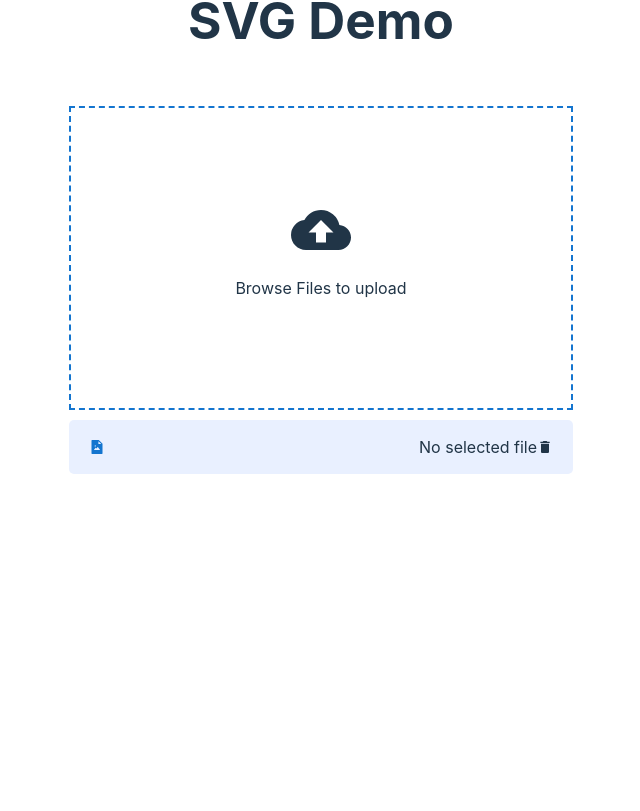
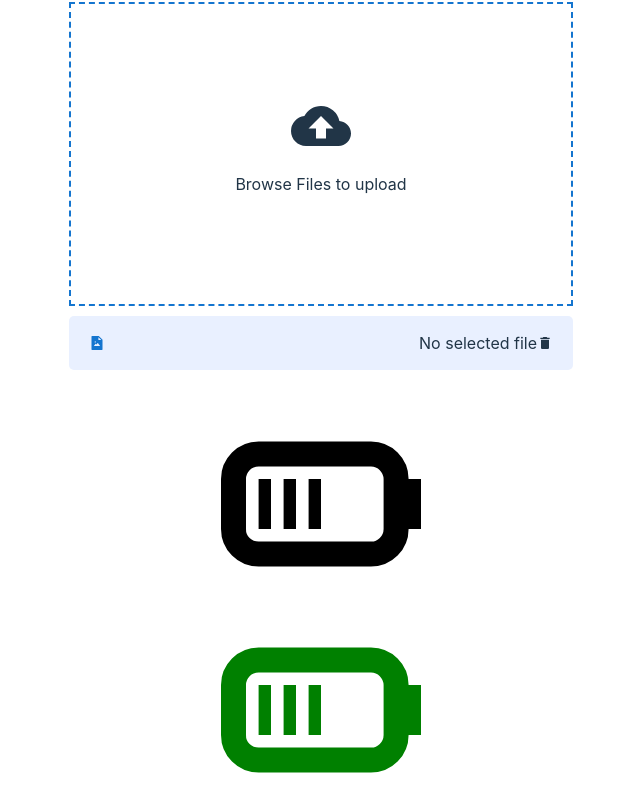
Before and after one commit to IndriesAndrei/react-image-uploader, a React (Vite) app: page / in a window 1280 px wide. Shown: the part 179-990 px from the top of the page, without its empty margins (319-959 px from the left). Before the commit the page ends 800 px from the top, so only its background shows below. Built offline with nearby package versions, Linux system fonts and the light colour scheme.

Commit message:
Change img to object

```diff
--- a/src/App.tsx
+++ b/src/App.tsx
@@ -2,6 +2,7 @@ import { useRef, useState } from 'react'
 import './App.css'
 import { MdCloudUpload, MdDelete } from 'react-icons/md';
 import { AiFillFileImage } from 'react-icons/ai';
+import SVG from './SVG';
 
 function App() {
   const [image, setImage] = useState(null);
@@ -27,7 +28,7 @@ function App() {
         />
 
         {image ?
-          <img src={image} width={150} height={150} alt={fileName} />
+          <object data={image} width={150} height={150} name={fileName} />
           :
           <>
             <MdCloudUpload color="#md1475cf" size={60} />
@@ -47,7 +48,7 @@ function App() {
           />
         </span>
       </section>
-      {/* <SVG /> */}
+      <SVG />
     </>
   )
 }
--- a/src/SVG.tsx
+++ b/src/SVG.tsx
@@ -11,7 +11,7 @@ function SVG() {
                 style={{ width: "200px", color: 'red', filter: 'invert' }}
             />
             <br />
-            <CustomSvg fill="pink" />
+            <CustomSvg fill="green" />
         </>
     )
 }
```
